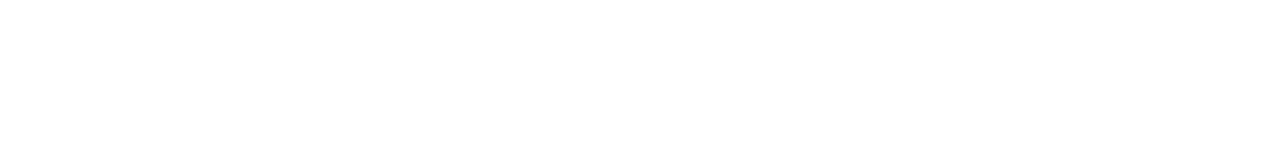
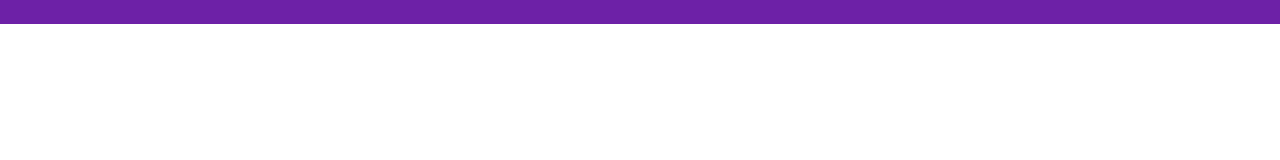
Before and after one commit to SurenAND/todo-tailwind, a website: page src/index.html in a window 1280 px wide. Drawn offline with Linux system fonts and the light colour scheme.

Commit message:
create nav section & style it

```diff
--- a/src/index.html
+++ b/src/index.html
@@ -6,5 +6,11 @@
     <title>Todo - Tailwind</title>
     <link href="./style.css" rel="stylesheet" />
   </head>
-  <body></body>
+  <body>
+    <div class="flex flex-col h-screen relative">
+      <nav
+        class="bg-purple-800 p-3 flex gap-2 justify-between items-center"
+      ></nav>
+    </div>
+  </body>
 </html>
```
Also changed, not shown: src/style.css.
